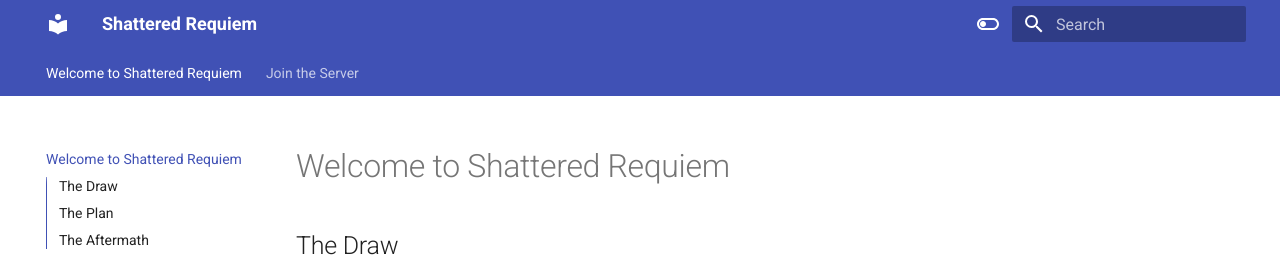
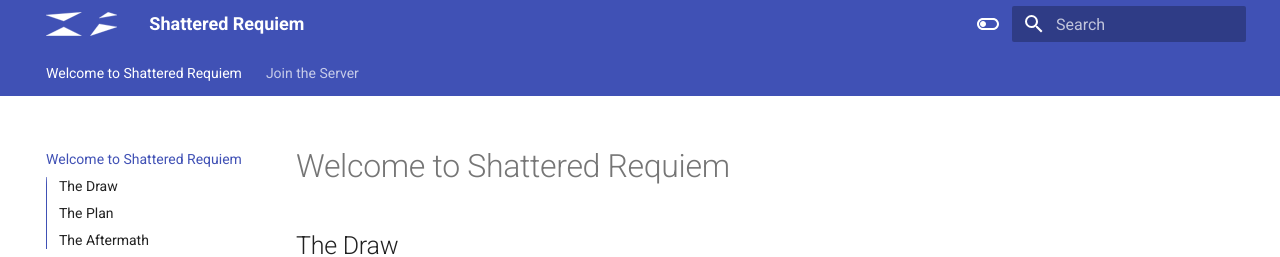
Before and after one commit to Ryan-Spooner/Shattered-Requiem, an MkDocs documentation site: the page built from docs/index.md, in a window 1280 px wide. Shown: the top 257 px of the page. Built offline with MkDocs 1.6.1 and Material for MkDocs 9.7.7, drawn with Linux system fonts in a browser that asks for light colours.

Commit message:
Fixed logo & favicon.

```diff
--- a/mkdocs.yml
+++ b/mkdocs.yml
@@ -4,7 +4,8 @@ site_url: https://www.shattered-requiem.com
 
 theme:
   name: material
-  favicon: assets/favicon/shattered_requiem_logo.svg
+  logo: assets/logo/shattered_requiem_logo.svg
+  favicon: assets/favicon/shattered_requiem_favicon.svg
   features:
     - navigation.tabs
     - navigation.sections
```
Also changed, not shown: docs/assets/favicon/shattered_requiem_favicon.svg (added), docs/assets/favicon/shattered_requiem_logo.svg (deleted), docs/assets/logo/shattered_requiem_logo.svg (added).
